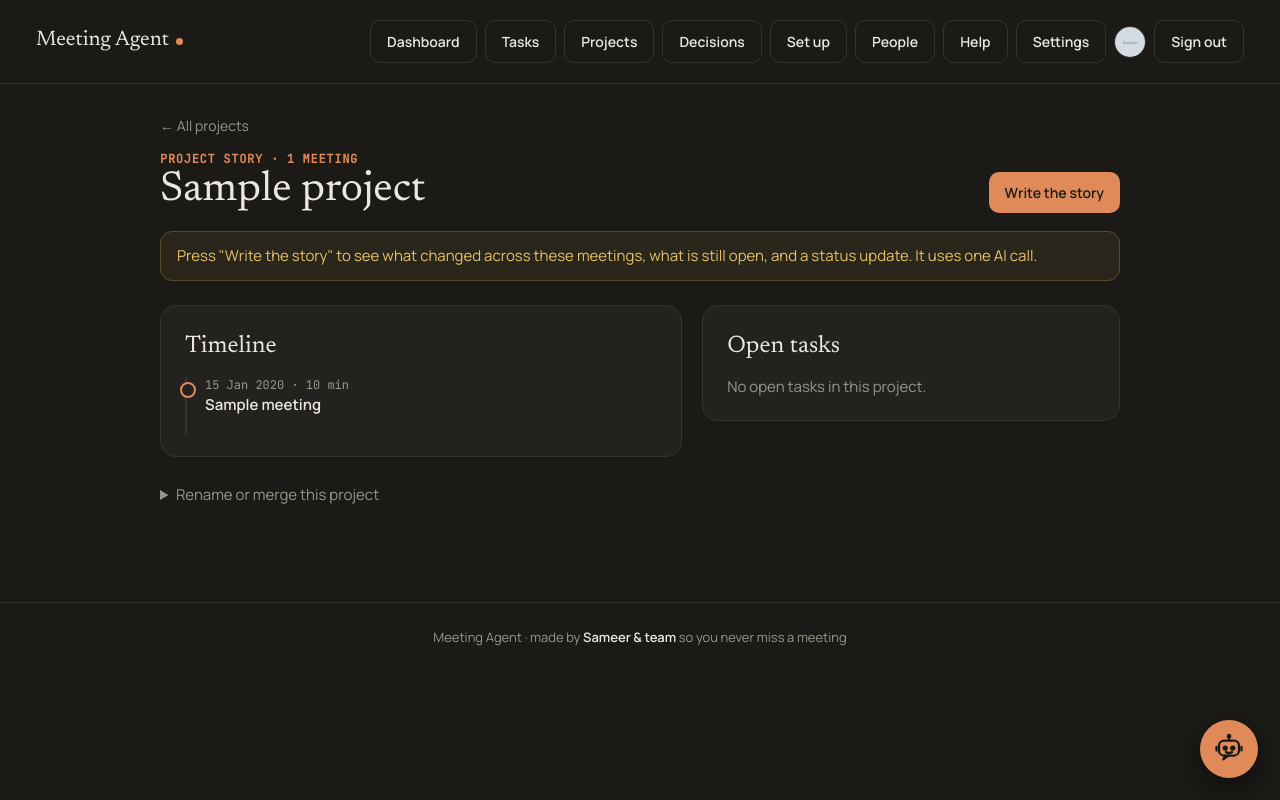
After one commit to sameer-sde/meeting-agent, a Flask app: page /projects/1 in a window 1280 px wide. The commit adds this page. Run offline with Flask 3, Linux system fonts and the light colour scheme; the visitor is signed in with stand-in values (Sample User, id 1); tables that the repository leaves empty hold one stand-in row (values such as "Sample post"); grey boxes marked "Sample" are stand-in pictures; some libraries are stand-ins or nearby versions.

Commit message:
Project Story

```diff
--- a/web/app.py
+++ b/web/app.py
@@ -565,11 +565,18 @@ def report(rid):
     from .reports import plain
     copies = {"summary": plain(m.report_md, "Summary"), "actions": plain(m.report_md, "Action items"),
               "all": f"{m.title}\n" + plain(m.report_md)}
+    from . import projects as P
+    from .models import Project
+    if not m.project_id and m.status == "done":
+        P.assign(Session(), g.user)
+    all_projects = Session.query(Project).filter_by(user_id=g.user.id).order_by(Project.name).all()
+    project = next((p for p in all_projects if p.id == m.project_id), None)
     fu_subject, fu_body = _split_subject(m.followup_email)
     typed = _typed_chat(m)
     return render_template("report.html", m=m, report_html=html, part_rows=part_rows, copies=copies,
                            fu_subject=fu_subject, fu_body=fu_body,
                            typed=typed, typed_links=_links_in(typed), share_url=_share_url(m),
+                           project=project, all_projects=all_projects,
                            fu_to=",".join(p["email"] for p in share_to if p["status"].startswith("Attended")),
                            mentions=ments, people=people, chapters=chapters, share_to=share_to,
                            followups=followups, score=score,
@@ -1084,6 +1091,132 @@ def task_remind(tid):
     except Exception as e:
         flash(str(e))
     return redirect(url_for("tasks_page", show=request.form.get("show", "open")))
+
+
+# ---------- Projects (meetings that belong together, and their story) ----------
+
+def _own_project(pid):
+    from .models import Project
+    p = Session.get(Project, pid)
+    if not p or p.user_id != g.user.id:
+        abort(404)
+    return p
+
+
+@app.route("/projects")
+@login_required
+def projects_page():
+    from . import projects as P
+    from .models import Project
+    P.assign(Session(), g.user)
+    rows = []
+    for p in Session.query(Project).filter_by(user_id=g.user.id):
+        ms = P.meetings_of(Session(), g.user, p)
+        if not ms:
+            continue
+        ids = [m.id for m in ms]
+        rows.append({"p": p, "count": len(ms), "last": ms[0], "story": P.story(p),
+                     "open": Session.query(Task).filter(Task.meeting_id.in_(ids), Task.done.is_(False)).count()})
+    rows.sort(key=lambda r: tasks._aware(r["last"].created_at), reverse=True)
+    groups = [r for r in rows if r["count"] > 1]
+    singles = [r for r in rows if r["count"] == 1]
+    return render_template("projects.html", groups=groups, singles=singles)
+
+
+@app.route("/projects/<int:pid>")
+@login_required
+def project_page(pid):
+    from . import projects as P
+    p = _own_project(pid)
+    P.assign(Session(), g.user)
+    ms = P.meetings_of(Session(), g.user, p)
+    _fill_times(ms)
+    story = P.story(p)
+    stale = bool(ms) and (story is None or p.story_basis != P.basis(ms))
+    by_id = {m.id: m for m in ms}
+    ids = list(by_id)
+    open_tasks = (Session.query(Task).filter(Task.meeting_id.in_(ids), Task.done.is_(False)).order_by(Task.id).all()
+                  if ids else [])
+    from .models import Project
+    others = Session.query(Project).filter(Project.user_id == g.user.id, Project.id != p.id).order_by(Project.name).all()
+    return render_template("project.html", p=p, meetings=ms, story=story, stale=stale, by_id=by_id,
+                           open_tasks=open_tasks, due={t.id: tasks.task_due(t) for t in open_tasks}, others=others)
+
+
+@app.post("/projects/<int:pid>/story")
+@login_required
+def project_story(pid):
+    """Write the project's story again (one AI call)."""
+    from . import projects as P, reports
+    p = _own_project(pid)
+    if not P.meetings_of(Session(), g.user, p):
+        return redirect(url_for("projects_page"))
+    try:
+        P.write_story(Session(), g.user, p, TZ)
+        flash("The project story is up to date.")
+    except reports.Busy:
+        flash("The free AI limit is full right now. Try again in a minute.")
+    except Exception as e:
+        Session.rollback()
+        flash(f"Couldn't write the story: {e}")
+    return redirect(url_for("project_page", pid=pid))
+
+
+@app.post("/projects/<int:pid>/rename")
+@login_required
+def project_rename(pid):
+    p = _own_project(pid)
+    name = " ".join(request.form.get("name", "").split())[:200]
+    if name:
+        p.name = name
+        Session.commit()
+        flash("Project renamed.")
+    return redirect(url_for("project_page", pid=pid))
+
+
+@app.post("/projects/<int:pid>/merge")
+@login_required
+def project_merge(pid):
+    """Move every meeting of this project into another one, then remove this one."""
+    p = _own_project(pid)
+    try:
+        into = _own_project(int(request.form.get("into", "0")))
+    except ValueError:
+        abort(404)
+    if into.id == p.id:
+        return redirect(url_for("project_page", pid=pid))
+    for m in Session.query(Meeting).filter_by(user_id=g.user.id, project_id=p.id):
+        m.project_id, m.project_locked = into.id, True
+    # new meetings with the old title now go to the merged project too
+    keys = [k for k in (into.key or "").split("|") + (p.key or "").split("|") if k]
+    into.key = "|".join(dict.fromkeys(keys))
+    into.story_basis = None
+    Session.delete(p)
+    Session.commit()
+    flash(f"Moved into “{into.name}”.")
+    return redirect(url_for("project_page", pid=into.id))
+
+
+@app.post("/report/<int:rid>/project")
+@login_required
+def meeting_project(rid):
+    """Move a meeting to another project, or to a new one."""
+    from .models import Project
+    m = _own_meeting(rid)
+    new = " ".join(request.form.get("new_name", "").split())[:200]
+    if new:
+        p = Project(user_id=g.user.id, name=new, key="")
+        Session.add(p)
+        Session.flush()
+    else:
+        try:
+            p = _own_project(int(request.form.get("project_id", "0")))
+        except ValueError:
+            abort(404)
+    m.project_id, m.project_locked = p.id, True
+    Session.commit()
+    flash(f"Moved to the project “{p.name}”.")
+    return redirect(url_for("report", rid=rid))
 
 
 # ---------- Decisions (every decision from every meeting) ----------
--- a/web/tasks.py
+++ b/web/tasks.py
@@ -161,6 +161,10 @@ def build_mom(db, user, meeting, lines=None):
 
 
 AGENDA_MATCH_MINUTES = 45
+
+
+def _aware(dt):
+    return dt if dt is None or dt.tzinfo else dt.replace(tzinfo=timezone.utc)
 
 
 def find_agenda(db, user, meeting):
--- /dev/null
+++ b/web/templates/project.html
@@ -0,0 +1,130 @@
+{% extends "shell.html" %}
+{% block title %}{{ p.name }} · Projects · Meeting Agent{% endblock %}
+{% block css %}
+.wrap{max-width:1000px;margin:0 auto;padding:30px 20px 72px}
+.back{color:var(--muted);text-decoration:none;font-size:14px}
+.ptop{display:flex;justify-content:space-between;align-items:flex-end;gap:18px;flex-wrap:wrap;margin:14px 0 0}
+.ptop h1{font-family:Newsreader,Georgia,serif;font-weight:400;font-size:42px;line-height:1.1;margin:0;overflow-wrap:break-word}
+.ptop .acts{display:flex;gap:8px;flex-wrap:wrap}
+.ptop form{margin:0}
+.kick{font:600 12px 'JetBrains Mono',monospace;letter-spacing:.06em;color:var(--accent);text-transform:uppercase}
+.summary{font-family:Newsreader,Georgia,serif;font-size:21px;line-height:1.5;margin:18px 0 0;max-width:68ch}
+.meta{color:var(--muted);font-size:13px;margin-top:10px}
+.stale{margin:18px 0 0;padding:12px 16px;border:1px solid #5A4A2A;background:#2B261C;color:var(--gold);border-radius:12px;display:flex;justify-content:space-between;align-items:center;gap:12px;flex-wrap:wrap}
+.stale form{margin:0}
+.cols{display:grid;grid-template-columns:1.25fr 1fr;gap:20px;margin-top:24px}
+.panel{background:var(--panel);border:1px solid var(--line);border-radius:16px;padding:22px 24px}
+.panel+.panel{margin-top:20px}
+.panel h2{font-family:Newsreader,Georgia,serif;font-weight:400;font-size:24px;margin:0 0 4px}
+.chg{border:1px solid var(--line);border-radius:12px;padding:14px 16px;margin-top:12px;background:var(--panel2)}
+.chg .t{font-weight:700;margin-bottom:8px}
+.ba{display:grid;grid-template-columns:1fr auto 1fr;gap:10px;align-items:start}
+.ba .was{color:var(--muted);text-decoration:line-through;text-decoration-color:rgba(242,160,140,.6)}
+.ba .now{color:var(--ink)}
+.ba .arrow{color:var(--accent);font-weight:700;padding-top:2px}
+.ba small{display:block;margin-top:4px;font-size:12px;color:var(--muted);text-decoration:none}
+.ba small a{color:var(--muted)}
+.open li{margin:10px 0;line-height:1.45}
+.open .age{display:inline-block;font-size:12px;border-radius:999px;padding:1px 9px;margin-left:6px;color:#F2A08C;border:1px solid #6B3A2E;background:#2E1F1B}
+.open .who{color:var(--muted);font-size:13px}
+ul.open{padding-left:18px;margin:10px 0 0}
+.tl{list-style:none;margin:12px 0 0;padding:0;border-left:2px solid var(--line)}
+.tl li{position:relative;padding:0 0 18px 18px}
+.tl li::before{content:"";position:absolute;left:-7px;top:5px;width:12px;height:12px;border-radius:50%;background:var(--panel);border:2px solid var(--accent)}
+.tl .d{font:12px 'JetBrains Mono',monospace;color:var(--muted)}
+.tl a{color:var(--ink);font-weight:600;text-decoration:none}
+.tl a:hover{text-decoration:underline}
+.tl p{margin:3px 0 0;color:var(--muted);font-size:14px;line-height:1.45}
+.ppl{display:flex;flex-wrap:wrap;gap:8px;margin-top:12px}
+.ppl span{border:1px solid var(--line);border-radius:10px;padding:6px 10px;font-size:13px}
+.ppl span i{font-style:normal;color:var(--muted)}
+#upd{width:100%;min-height:170px;background:var(--panel2);border:1px solid var(--line);border-radius:10px;color:var(--ink);font:14px/1.55 Manrope,sans-serif;padding:12px 14px;resize:vertical;margin-top:10px}
+.row{display:flex;gap:8px;flex-wrap:wrap;margin-top:10px}
+.task{display:flex;justify-content:space-between;gap:10px;padding:9px 0;border-top:1px solid var(--line);font-size:14px}
+.task:first-of-type{border-top:0}
+.task .due{font-size:12px;white-space:nowrap;border-radius:999px;padding:1px 9px;border:1px solid var(--line);color:var(--muted);align-self:start}
+.task .due.overdue{color:#F2A08C;border-color:#6B3A2E;background:#2E1F1B}
+.manage summary{cursor:pointer;color:var(--muted);margin-top:26px}
+.manage form{display:flex;gap:8px;flex-wrap:wrap;margin-top:10px}
+.manage input,.manage select{flex:1;min-width:200px;background:var(--panel2);color:var(--ink);border:1px solid var(--line);border-radius:10px;padding:10px 12px;font:inherit;font-size:14px}
+.empty{color:var(--muted);margin:10px 0 0}
+@media(max-width:860px){.cols{grid-template-columns:1fr}.ptop h1{font-size:32px}.ba{grid-template-columns:1fr}.ba .arrow{transform:rotate(90deg);justify-self:start}}
+{% endblock %}
+{% block page %}
+<div class="wrap">
+  <a class="back" href="{{ url_for('projects_page') }}">← All projects</a>
+  <div class="ptop">
+    <div><div class="kick">Project story · {{ meetings|length }} meeting{{ 's' if meetings|length != 1 }}</div><h1>{{ p.name }}</h1></div>
+    <div class="acts"><form method="post" action="{{ url_for('project_story', pid=p.id) }}"><button class="btn {{ 'accent' if stale else 'ghost' }}">{{ 'Write the story' if not story else 'Refresh story' }}</button></form></div>
+  </div>
+  {% if story and story.summary %}<p class="summary">{{ story.summary }}</p>{% endif %}
+  {% if story %}<div class="meta">Written {{ p.story_at|local('%d %b, %I:%M %p') }} from the latest {{ [meetings|length, 12]|min }} meetings. Generated by AI. Be sure to check for accuracy.</div>{% endif %}
+  {% if stale and story %}<div class="stale"><span>New meetings or changes since this story was written.</span><form method="post" action="{{ url_for('project_story', pid=p.id) }}"><button class="btn accent">Refresh story</button></form></div>
+  {% elif not story %}<div class="stale"><span>Press "Write the story" to see what changed across these meetings, what is still open, and a status update. It uses one AI call.</span></div>{% endif %}
+
+  <div class="cols">
+    <div>
+      {% if story %}
+      <section class="panel">
+        <h2>What changed</h2>
+        <p class="hint">Where a later meeting changed something an earlier one said.</p>
+        {% for c in story.changes %}
+        <div class="chg"><div class="t">{{ c.topic or 'Change' }}</div>
+          <div class="ba">
+            <div class="was">{{ c.before }}{% if c.before_meeting and c.before_meeting in by_id %}<small><a href="{{ url_for('report', rid=c.before_meeting) }}">{{ by_id[c.before_meeting].created_at|local('%d %b') }}</a></small>{% endif %}</div>
+            <div class="arrow">→</div>
+            <div class="now">{{ c.after }}{% if c.after_meeting and c.after_meeting in by_id %}<small><a href="{{ url_for('report', rid=c.after_meeting) }}">{{ by_id[c.after_meeting].created_at|local('%d %b') }}</a></small>{% endif %}</div>
+          </div></div>
+        {% else %}<p class="empty">Nothing changed between meetings. Every decision so far has held.</p>{% endfor %}
+      </section>
+      <section class="panel">
+        <h2>Still open</h2>
+        <ul class="open">{% for o in story.open %}
+          <li>{{ o.item }}{% if o.owner %} <span class="who">· {{ o.owner }}</span>{% endif %}
+            {% if o.since_meeting and o.since_meeting in by_id %}<span class="age">since {{ by_id[o.since_meeting].created_at|local('%d %b') }}{% if o.times_raised > 1 %} · raised in {{ o.times_raised }} meetings{% endif %}</span>{% endif %}</li>
+        {% else %}<p class="empty">Nothing left open.</p>{% endfor %}</ul>
+      </section>
+      {% endif %}
+      <section class="panel">
+        <h2>Timeline</h2>
+        {% set heads = {} %}{% if story %}{% for x in story.timeline %}{% set _ = heads.update({x.meeting_id: x.headline}) %}{% endfor %}{% endif %}
+        <ol class="tl">{% for m in meetings %}
+          <li><div class="d">{{ m.created_at|local('%d %b %Y') }}{% set t = times(m) %}{% if t.duration %} · {{ t.duration }}{% endif %}</div>
+            <a href="{{ url_for('report', rid=m.id) }}">{{ m.title }}</a>{% if heads.get(m.id) %}<p>{{ heads[m.id] }}</p>{% endif %}</li>
+        {% endfor %}</ol>
+      </section>
+    </div>
+    <div>
+      {% if story and story['update'] %}
+      <section class="panel">
+        <h2>Project update</h2>
+        <p class="hint">Ready to paste to your manager or the client. Edit it first if you like.</p>
+        <textarea id="upd" aria-label="Project update">{{ story['update'] }}</textarea>
+        <div class="row"><button type="button" class="btn accent" id="copyupd">Copy update</button></div>
+      </section>
+      {% endif %}
+      <section class="panel">
+        <h2>Open tasks</h2>
+        {% for t in open_tasks %}<div class="task"><span>{{ t.text }}{% if t.owner %} <span class="hint">· {{ t.owner }}</span>{% endif %}</span>{% set d = due[t.id] %}{% if d.label %}<span class="due {{ d.state }}">{{ d.label.split(' · ')[0] }}</span>{% endif %}</div>
+        {% else %}<p class="empty">No open tasks in this project.</p>{% endfor %}
+      </section>
+      {% if story and story.people %}
+      <section class="panel">
+        <h2>People</h2>
+        <div class="ppl">{% for x in story.people %}<span>{{ x.name }}{% if x.role %} <i>· {{ x.role }}</i>{% endif %}</span>{% endfor %}</div>
+      </section>
+      {% endif %}
+    </div>
+  </div>
+
+  <details class="manage"><summary>Rename or merge this project</summary>
+    <form method="post" action="{{ url_for('project_rename', pid=p.id) }}"><input type="text" name="name" value="{{ p.name }}" maxlength="200" required aria-label="Project name"><button class="btn ghost">Rename</button></form>
+    {% if others %}<form method="post" action="{{ url_for('project_merge', pid=p.id) }}"><select name="into" aria-label="Merge into">{% for o in others %}<option value="{{ o.id }}">{{ o.name }}</option>{% endfor %}</select><button class="btn ghost">Merge into this project</button></form>
+    <p class="hint">Merging moves all meetings here into the chosen project. Future meetings with this title go there too.</p>{% endif %}
+  </details>
+</div>
+<script>
+(function(){var b=document.getElementById('copyupd');if(!b)return;var t=document.getElementById('upd');
+b.addEventListener('click',function(){(navigator.clipboard?navigator.clipboard.writeText(t.value):Promise.reject()).catch(function(){t.select();document.execCommand('copy');}).then(function(){b.textContent='Copied';setTimeout(function(){b.textContent='Copy update'},2500);});});})();
+</script>
+{% endblock %}
--- a/web/templates/shell.html
+++ b/web/templates/shell.html
@@ -5,6 +5,7 @@
   <nav>
     <a class="btn ghost" href="{{ url_for('index') }}">Dashboard</a>
     <a class="btn ghost" href="{{ url_for('tasks_page') }}">Tasks</a>
+    <a class="btn ghost" href="{{ url_for('projects_page') }}">Projects</a>
     <a class="btn ghost" href="{{ url_for('decisions_page') }}">Decisions</a>
     <a class="btn ghost" href="{{ url_for('setup') }}">Set up</a>
     <a class="btn ghost" href="{{ url_for('people_page') }}">People</a>
```
Also changed, not shown: web/models.py (+15 -0 lines), web/projects.py (added, +154 -0 lines), web/reports.py (+36 -0 lines), web/templates/projects.html (added, +49 -0 lines), web/templates/report.html (+15 -1 lines).
